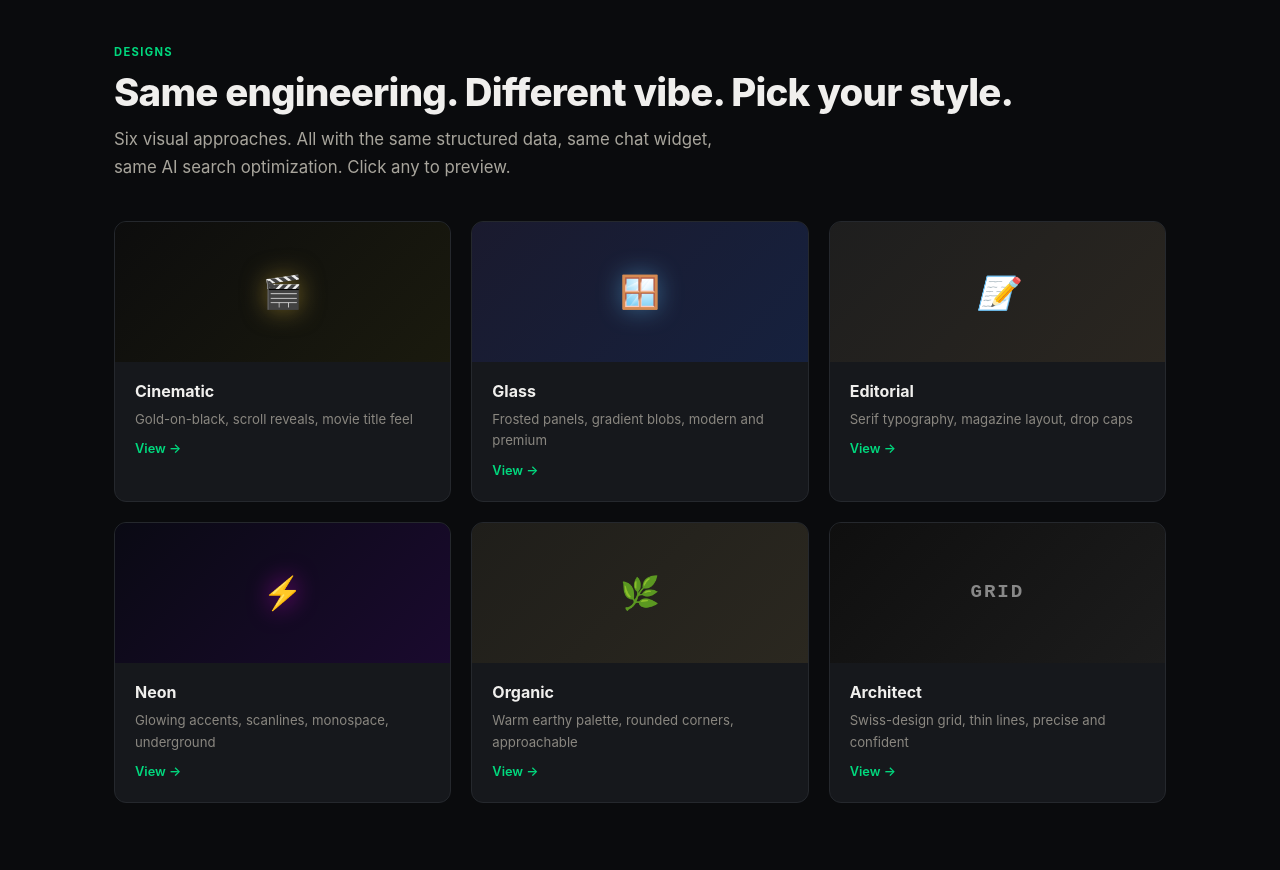
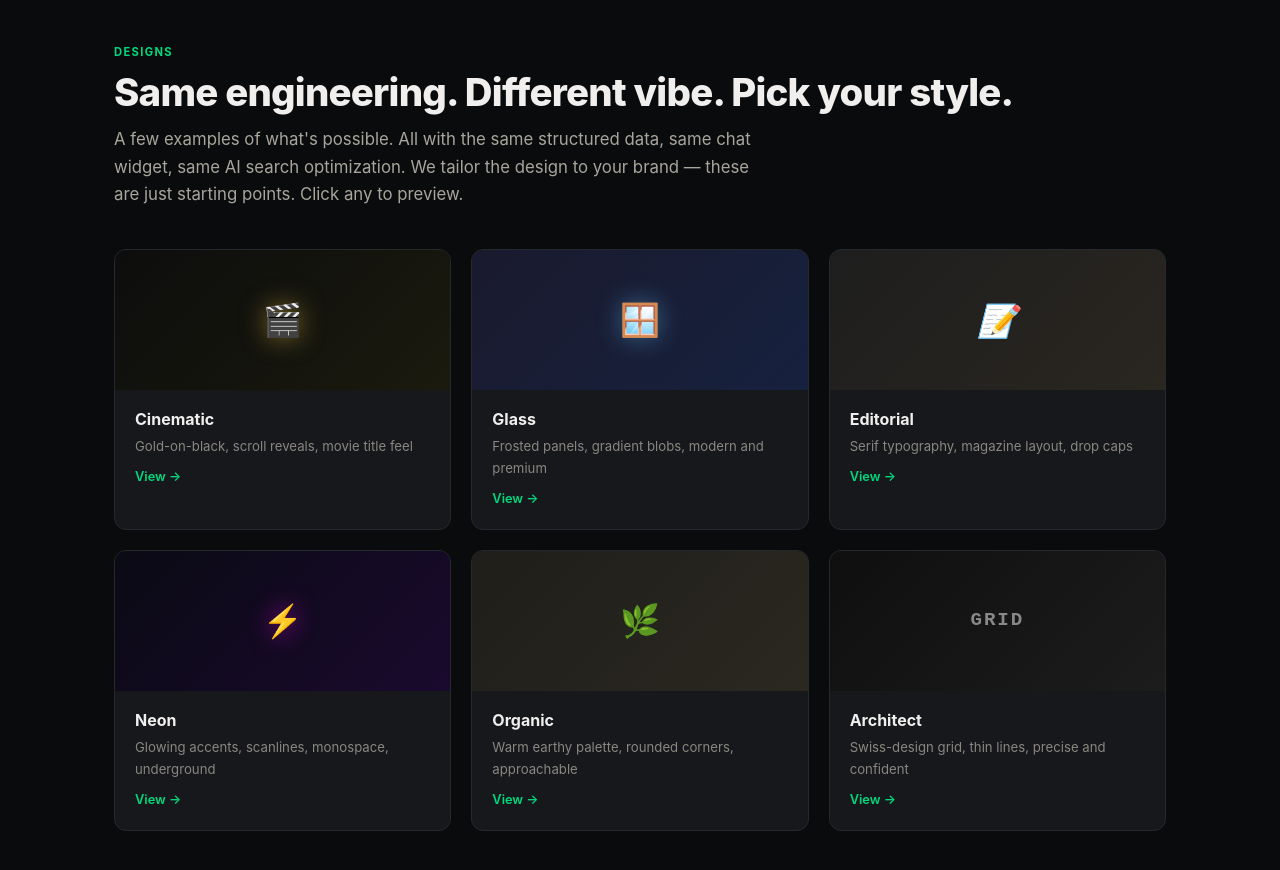
Before and after one commit to rsailstad/sitefresh, a website: page index.html in a window 1280 px wide. Shown: the part 3040-3910 px from the top of the page. Drawn offline with Linux system fonts and the light colour scheme.

Commit message:
Reframe designs as examples, not fixed options — 'we tailor to your brand'

```diff
--- a/index.html
+++ b/index.html
@@ -1548,7 +1548,7 @@
     <section id="designs">
       <div class="section-label">Designs</div>
       <h2 class="section-heading">Same engineering. Different vibe. Pick your style.</h2>
-      <p class="section-sub">Six visual approaches. All with the same structured data, same chat widget, same AI search optimization. Click any to preview.</p>
+      <p class="section-sub">A few examples of what's possible. All with the same structured data, same chat widget, same AI search optimization. We tailor the design to your brand — these are just starting points. Click any to preview.</p>
 
       <div class="designs-grid">
         <a href="designs/cinematic.html" target="_blank" class="design-card" onclick="openDesign('cinematic'); return false;">
```
Also changed, not shown: get-started.html (+1 -1 lines).
